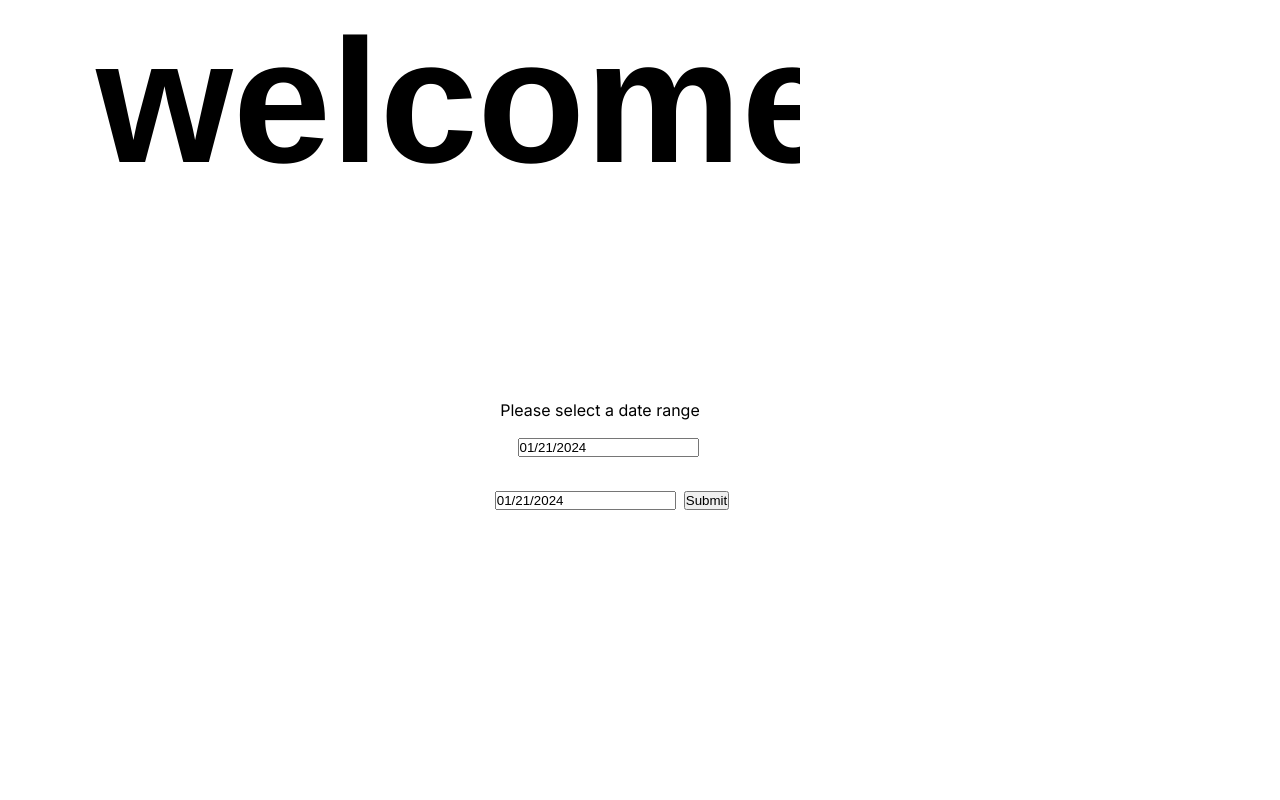
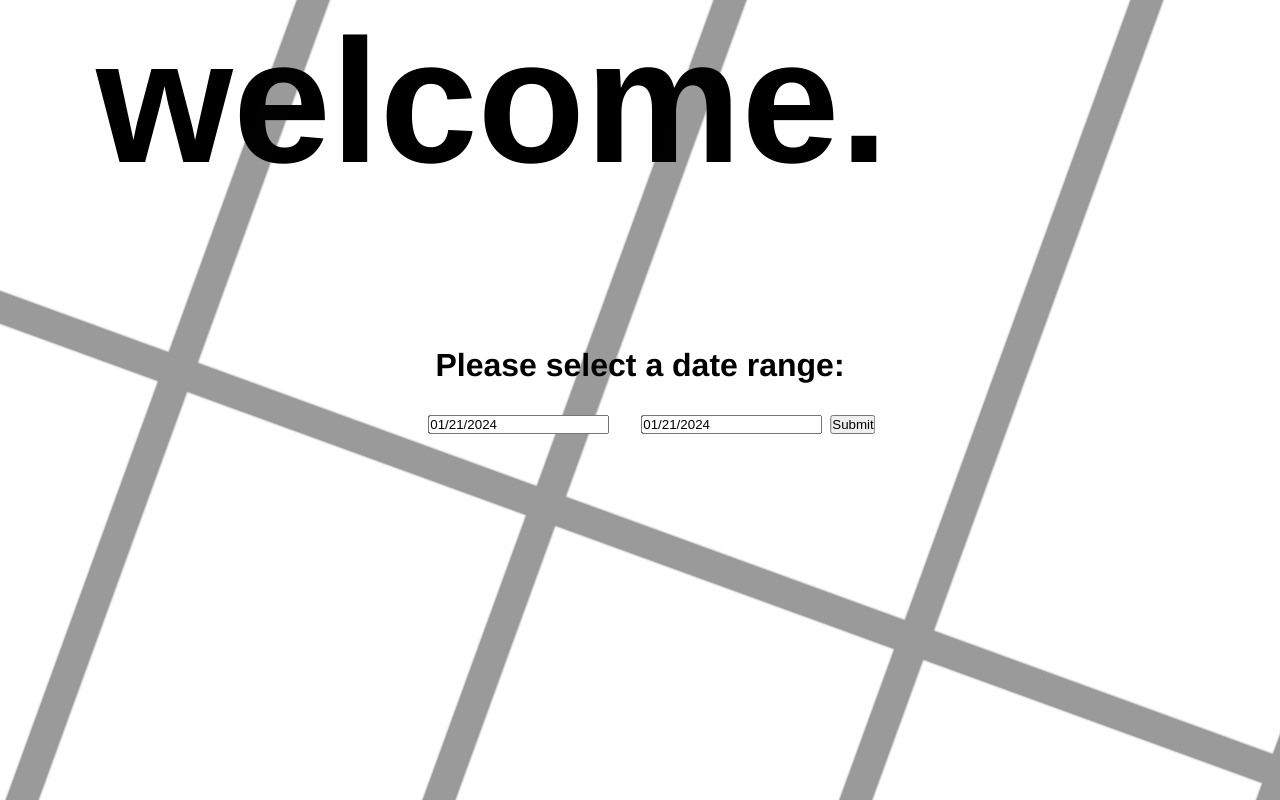
Before and after one commit to q1an-w/Conu2024, a Next.js app in the folder conu-sap-2024/: page / in a window 1280 px wide. Built offline with nearby package versions, Linux system fonts and the light colour scheme.

Commit message:
image move

```diff
--- a/conu-sap-2024/src/app/App.css
+++ b/conu-sap-2024/src/app/App.css
@@ -1,36 +1,39 @@
+
 .App {
-  position: relative;
-  height: 100vh;
-  display: flex;
-
 
 }
 
 .welcome {
-  align-items: left;
-  font-family: helvetica;
+  font-family: Helvetica;
   font-weight: 700;
   padding-left: 6rem;
   font-size: 11rem;
+  align-self: flex-start; /* Align to the start of the container */
 }
 
+
 .calendar {
-  position: absolute; /* Absolute positioning within the .App container */
-  top: 50%; /* Center vertically */
-  left: 50%; /* Center horizontally */
+  position: fixed;
+  top: 50%;
+  left: 50%;
+  transform: translate(-50%, -50%);
+  text-align: center;
+  font-family: Helvetica;
+  font-weight: 700;
+  font-size: 2rem;
+  border-radius: 4px
+}
 
-  text-align: center;
-}
+
 .wallpaper {
-  position: relative;
-  height: 100vh;
-  display: fixed;
-  justify-content: center;
-  align-items: center;
+  position: fixed;
+  height: 200%;
+  width: 200%;
   background: url('./parkinglot.png') no-repeat center center;
   background-size: 200%;
-  transform: rotate(20deg); /* Adjust the rotation degree as needed */
-  opacity: 0.4; /* Adjust the opacity as needed */
+  transform: rotate(20deg) translateX(-15rem) translateY(-20rem);
+
+  opacity: 0.4;
 }
 
 /* Add your custom styles for react-datepicker here */
@@ -39,7 +42,6 @@
   margin: 0.5rem;
 }
 
-
 button {
   cursor: pointer;
 }
--- a/conu-sap-2024/src/app/globals.css
+++ b/conu-sap-2024/src/app/globals.css
@@ -49,7 +49,6 @@
 html,
 body {
   max-width: 100vh;
-  overflow-x: hidden;
 }
 
 
--- a/conu-sap-2024/src/app/page.js
+++ b/conu-sap-2024/src/app/page.js
@@ -1,5 +1,5 @@
 "use client"
-import React, { useState } from 'react';
+import React, { useState, useEffect } from 'react';
 import DatePicker from 'react-datepicker';
 import 'react-datepicker/dist/react-datepicker.css';
 import './App.css';
@@ -7,6 +7,20 @@ import './App.css';
 function App() {
   const [startDate, setStartDate] = useState(new Date());
   const [endDate, setEndDate] = useState(new Date());
+  const [mousePosition, setMousePosition] = useState({ x: 0, y: 0 });
+
+  useEffect(() => {
+    const handleMouseMove = (e) => {
+      const { clientX, clientY } = e;
+      setMousePosition({ x: clientX, y: clientY });
+    };
+
+    window.addEventListener('mousemove', handleMouseMove);
+
+    return () => {
+      window.removeEventListener('mousemove', handleMouseMove);
+    };
+  }, []);
 
   const handleSubmit = (event) => {
     event.preventDefault();
@@ -17,19 +31,21 @@ function App() {
     console.log(dateRange); // Replace with API call to backend
   };
 
+  const parallaxStyle = {
+    transform: `rotate(20deg) translateX(${(mousePosition.x / window.innerWidth) * 3 - 15}rem) translateY(${(mousePosition.y / window.innerHeight) * 3 - 20}rem)`,
+    opacity: 0.4,
+  };
+
   return (
     <div className="App">
-      <div className="welcome">welcome.</div>
-      <div className="wallpaper"></div>
-      <div className="calendar">
-        <p>Please select a date range</p>
-        <form onSubmit={handleSubmit}>
-          <DatePicker selected={startDate} onChange={date => setStartDate(date)} />
-          <DatePicker selected={endDate} onChange={date => setEndDate(date)} />
-          <button type="submit">Submit</button>
-        </form>
-      </div>
-
+      <p className="welcome">welcome.</p>
+      <div className="wallpaper" style={parallaxStyle}></div>
+      <form className="calendar" onSubmit={handleSubmit}>
+        <p>Please select a date range:</p>
+        <DatePicker selected={startDate} onChange={date => setStartDate(date)} />
+        <DatePicker selected={endDate} onChange={date => setEndDate(date)} />
+        <button type="submit">Submit</button>
+      </form>
     </div>
   );
 }
```
Also changed, not shown: conu-sap-2024/src/app/hdparking.png (added).
